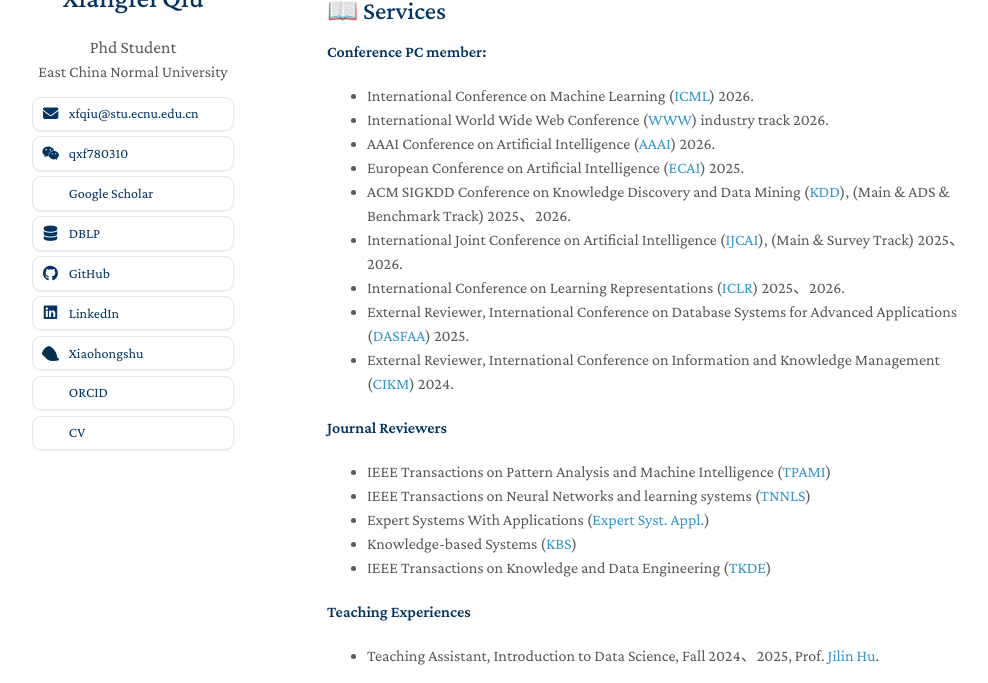
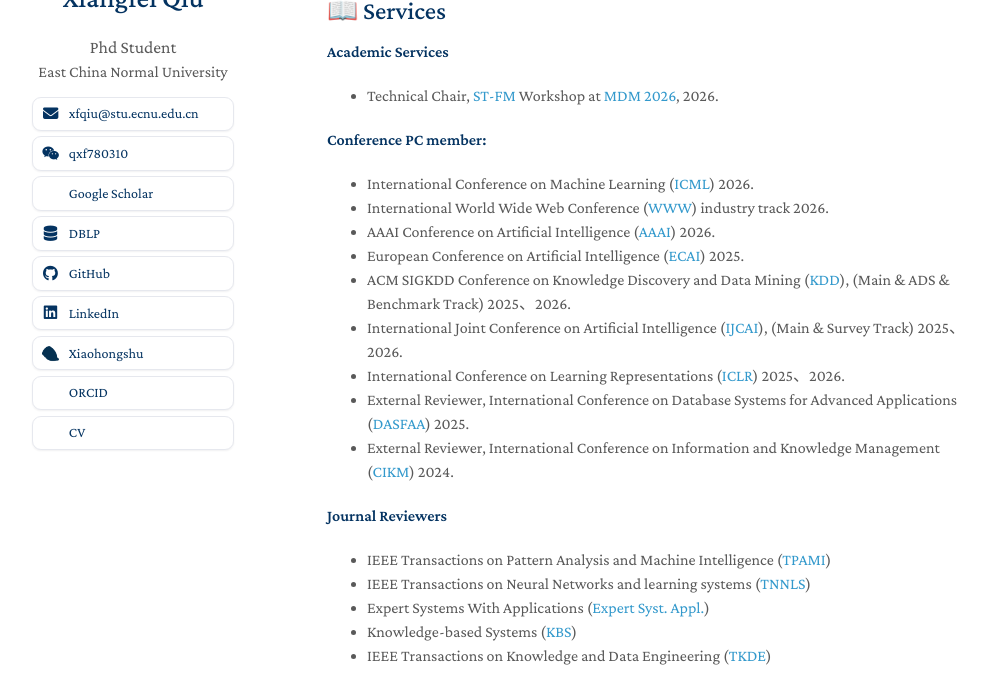
Before and after one commit to qiu69/qiu69.github.io, a Jekyll site: the page built from index.md, in a window 1280 px wide and 900 px high, scrolled down 7196 px, cut to the strip 217-900 px from the top of the window. Shown: the whole strip, without its empty margins (143-1131 px from the left). Built offline with Jekyll 4.4.1, drawn with Linux system fonts in a browser that asks for light colours; a style sheet for code colours, icons or effects is not loaded.

Commit message:
Add ST-FM workshop service entry

```diff
--- a/index.md
+++ b/index.md
@@ -70,6 +70,10 @@ My research interests cover Time Series Analysis and Deep Learning. I am current
 
 ## 📖 Services
 
+#### Academic Services
+
+- Technical Chair, [ST-FM](https://st-fm-26.github.io/STxFM-MDM2026/#) Workshop at [MDM 2026](https://mdm-2026.github.io/), 2026.
+
 #### Conference PC member:
 
 - International Conference on Machine Learning ([ICML](https://icml.cc/Conferences/2026)) 2026.
```
Also changed, not shown: zh/index.md (+4 -0 lines).
